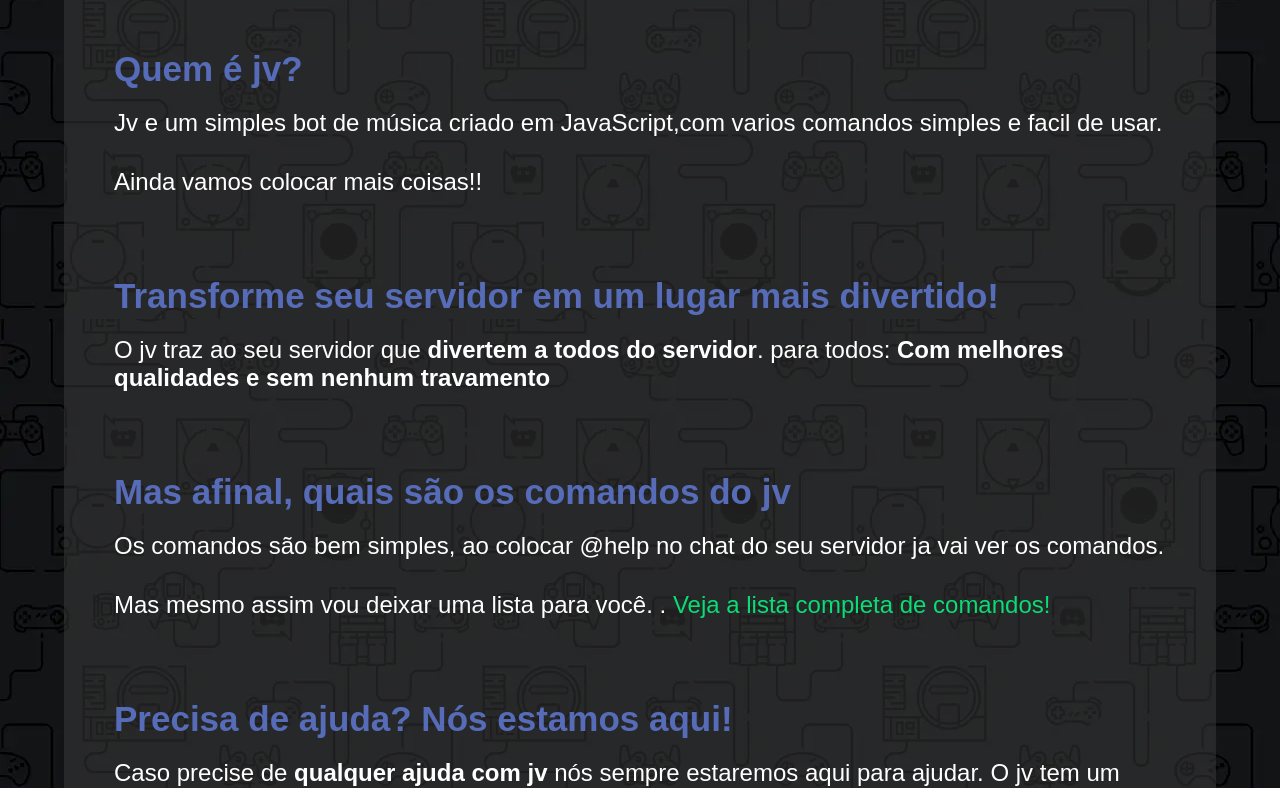
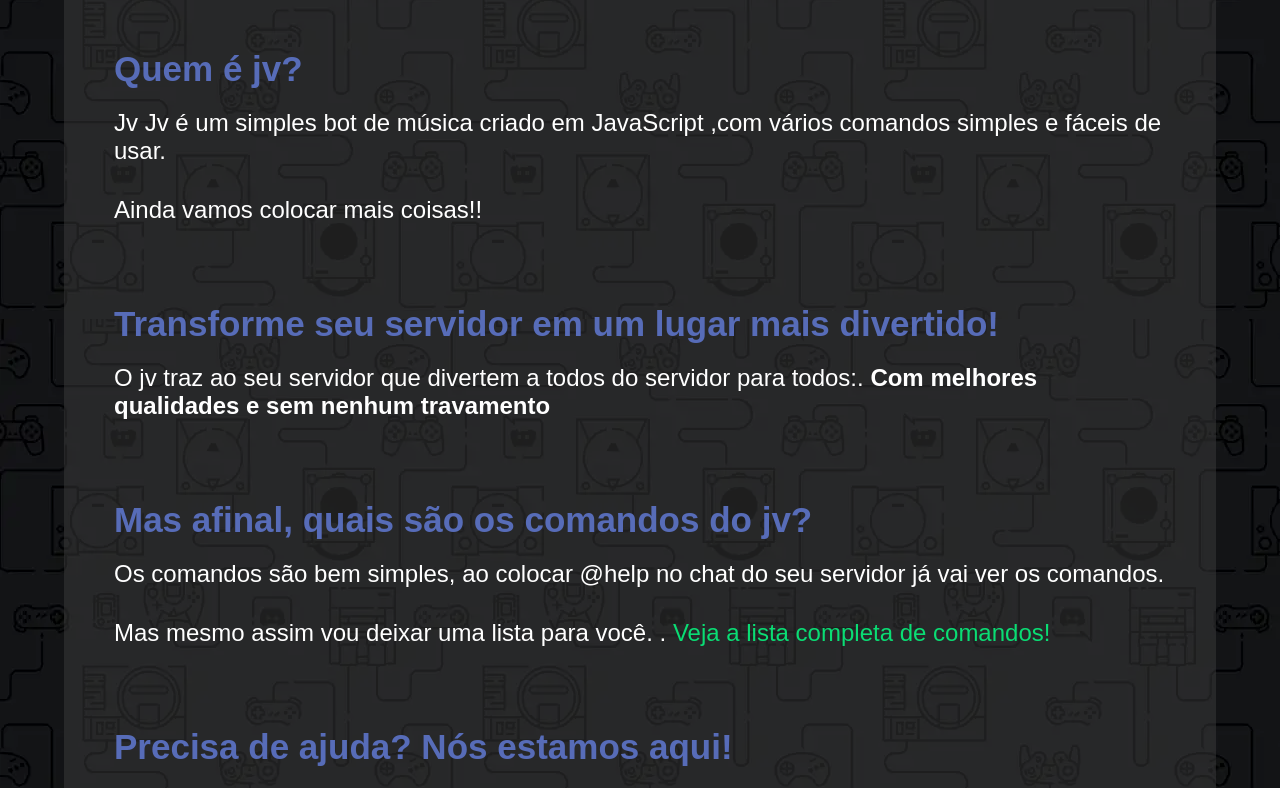
Before and after one commit to FernandesCR/Site2, a website: page src/views/index.html in a window 1280 px wide. Shown: the part 761-1549 px from the top of the page. Drawn offline with nearby package versions, Linux system fonts and the light colour scheme; files that its build step writes are made by us from their sources.

Commit message:
Update index.html

```diff
--- a/src/views/index.html
+++ b/src/views/index.html
@@ -33,20 +33,20 @@
     <main class="page_content">
         <section class="section_content">
             <h2 class="title_left">Quem é jv?</h2>
-            <p>Jv e um simples bot de música criado em JavaScript,com varios comandos simples e facil de usar.</p>
+            <p>Jv Jv é um simples bot de música criado em JavaScript ,com vários comandos simples e fáceis de usar.</p>
             <br>
             <p>Ainda vamos colocar mais coisas!!</strong></p>
         </section>
         <section class="section_content">
             <h2>Transforme seu servidor em um lugar mais divertido!</h2>
             <p>
-                O jv traz ao seu servidor que <strong>divertem a todos do servidor</strong>.
-                para todos: <strong>Com melhores qualidades e sem nenhum travamento</strong>
+                O jv traz ao seu servidor que divertem a todos do servidor para todos:</strong>.
+                 <strong>Com melhores qualidades e sem nenhum travamento</strong>
             </p>
         </section>
          <section class="section_content">
-            <h2>Mas afinal, quais são os comandos do jv</h2>
-            <p>Os comandos são bem simples, ao colocar @help no chat do seu servidor ja vai ver os comandos.
+            <h2>Mas afinal, quais são os comandos do jv?</h2>
+            <p>Os comandos são bem simples, ao colocar @help no chat do seu servidor já vai ver os comandos.
             </p>
             <br>
             <p>Mas mesmo assim vou deixar uma lista para você.
```
